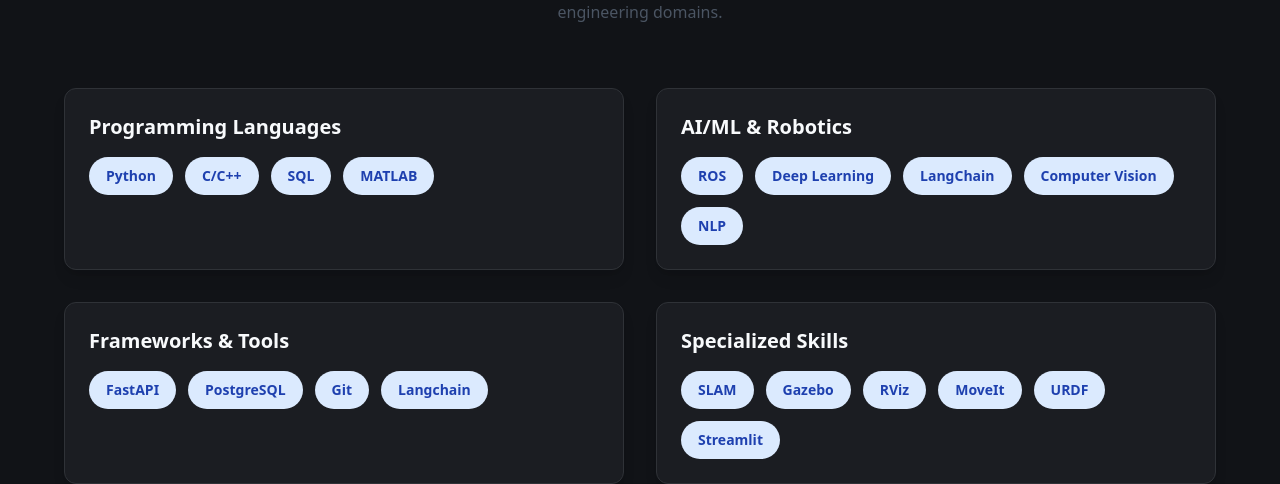
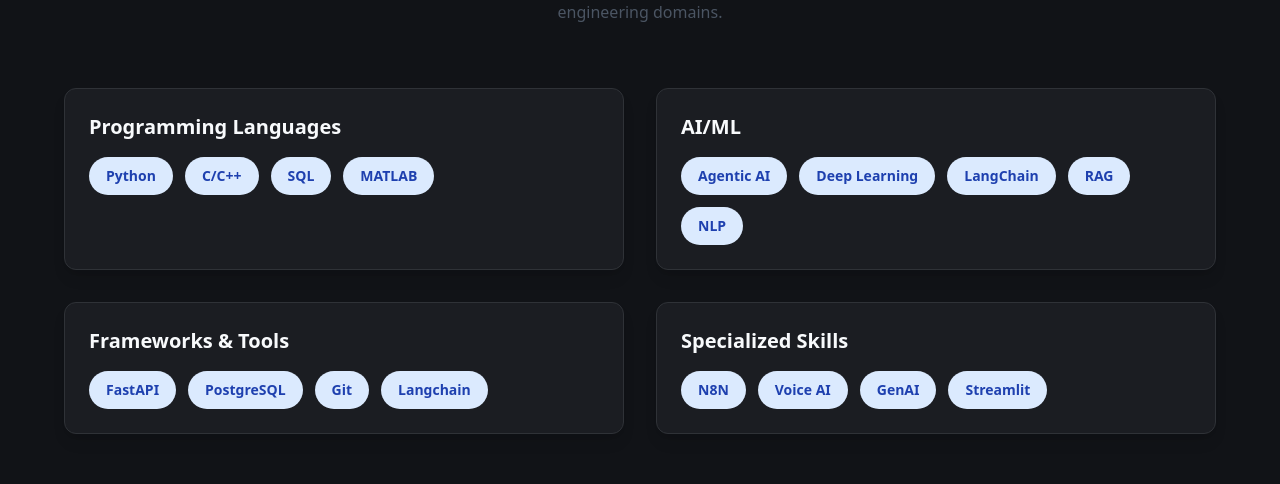
Before and after one commit to MAN-2/Portfolio, a React (Vite) app: page / in a window 1280 px wide. Shown: the part 3848-4332 px from the top of the page. Built offline with nearby package versions, Linux system fonts and the light colour scheme.

Commit message:
Update AI/ML skills and specialized skills

```diff
--- a/src/components/Skills.tsx
+++ b/src/components/Skills.tsx
@@ -10,8 +10,8 @@ const Skills = () => {
       skills: ["Python", "C/C++",  "SQL", "MATLAB"],
     },
     {
-      title: "AI/ML & Robotics",
-      skills: ["ROS", "Deep Learning", "LangChain", "Computer Vision", "NLP"],
+      title: "AI/ML",
+      skills: ["Agentic AI", "Deep Learning", "LangChain", "RAG", "NLP"],
     },
     {
       title: "Frameworks & Tools",
@@ -19,7 +19,7 @@ const Skills = () => {
     },
     {
       title: "Specialized Skills",
-      skills: ["SLAM", "Gazebo", "RViz", "MoveIt", "URDF", "Streamlit"],
+      skills: ["N8N", "Voice AI" , "GenAI" , "Streamlit"],
     },
   ];
 
```
